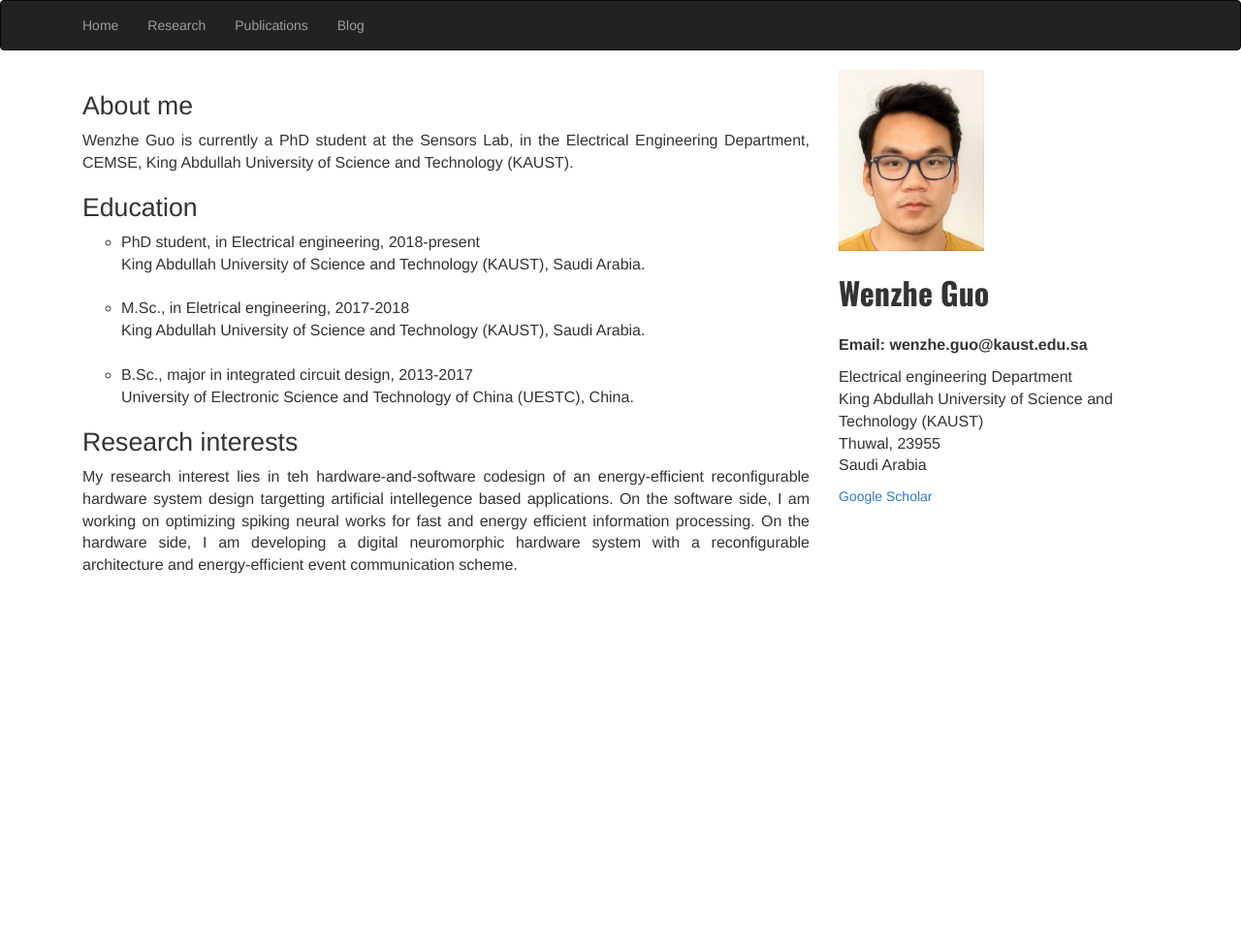
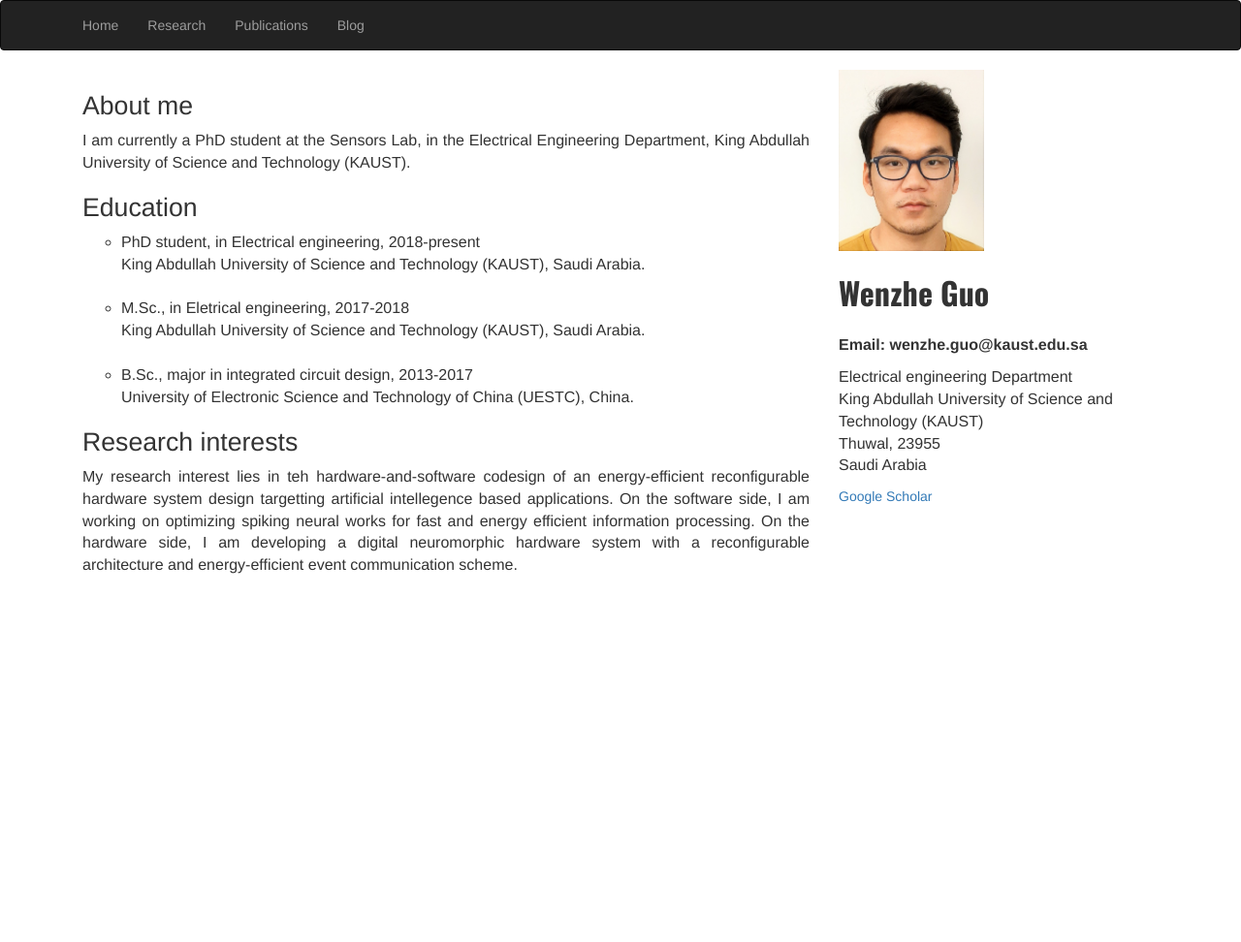
Before and after one commit to Wenzheguo/Wenzheguo.github.io, a Jekyll site: the page built from index.html, in a window 1280 px wide. Shown: the whole page at 97% size. Built offline with Jekyll 4.4.1, drawn with Linux system fonts in a browser that asks for light colours.

Commit message:
Update index.html

```diff
--- a/index.html
+++ b/index.html
@@ -12,7 +12,7 @@ title: Home
 
             <div style="margin-top:3%; text-align:justify;">
                 <h1 style="font-size:20pt;"> About me </h1>
-                <p style="font-size:12pt;"> Wenzhe Guo is currently a PhD student at the Sensors Lab, in the Electrical Engineering Department, CEMSE, King Abdullah University of Science and Technology (KAUST).</p>
+                <p style="font-size:12pt;"> I am currently a PhD student at the Sensors Lab, in the Electrical Engineering Department, King Abdullah University of Science and Technology (KAUST).</p>
                 <h1 style="font-size:20pt;"> Education </h1>
                 <ul style="list-style-type:circle; font-size:12pt">
                     <li>
```
